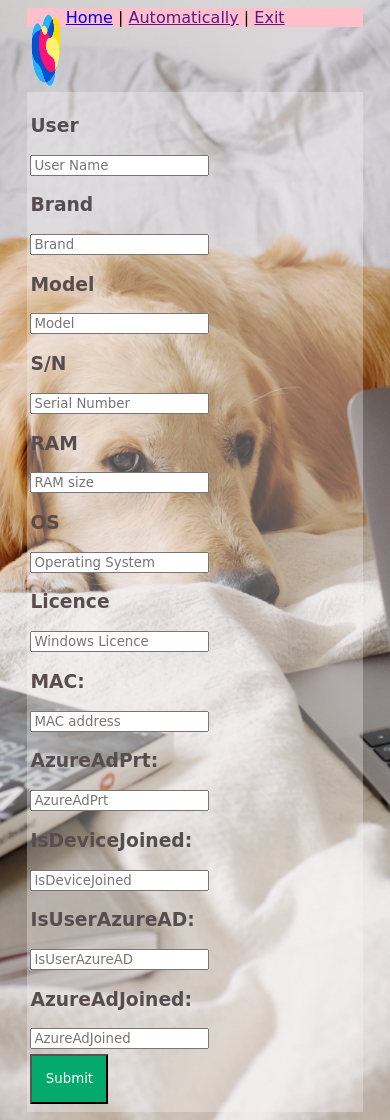
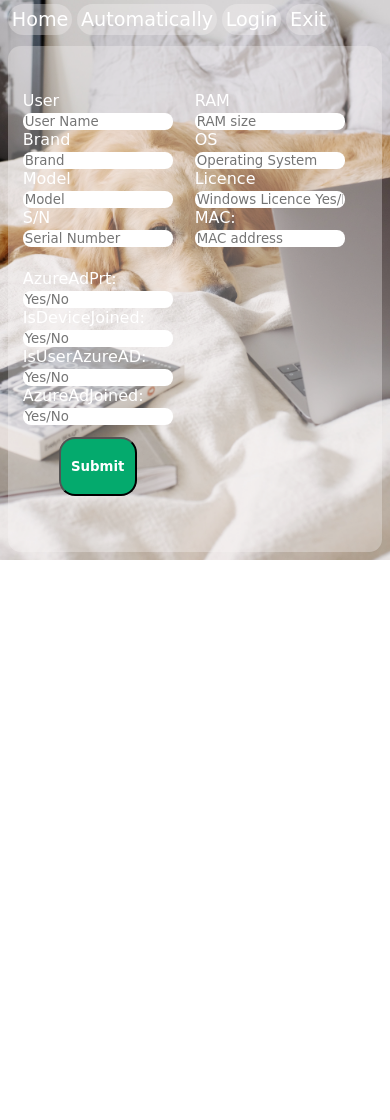
Before and after one commit to zajurin/inv, a Flask app: page / in a window 390 px wide. After the commit the page ends 560 px from the top, so only its background shows below. Run offline with Flask 2, Linux system fonts and the light colour scheme.

Commit message:
adding responsive with flex

```diff
--- a/static/main.css
+++ b/static/main.css
@@ -16,66 +16,102 @@ body {
   background-size: cover;
 }
 
+.main-container {
+  background-color: rgb(248, 246, 246, 0.32);
+  display: flex;
+  flex-direction: row;
+  padding: 1%;
+  flex-basis: 90%;
+  height: 60vh;
+  margin: auto;
+  justify-content: space-between;
+  align-content: center;
+  border-radius: 0.8rem;
+}
+
+form {
+  align-content: center;
+  width: 100vw;
+}
+
 .myheader {
   background-color: rgb(91, 71, 146);
 }
 
-.topnav {
-  background-color: pink;
-  width: 90%;
-  height: 20%;
-  margin: auto;
+nav {
+  margin-top: 2%;
 }
 
-img.logo {
-  float: left;
+.topnav a {
+  background-color: rgb(248, 246, 246, 0.32);
+  color: white;
+  height: 10%;
+  font-size: larger;
+  border-radius: 1.3rem;
+  text-decoration: none;
   padding: 1%;
-  margin-bottom: 0%;
-  width: 10vw;
-  height: 10vh;
-  display: inline;
-  text-indent: -999 px;
 }
 
-.main-container {
-  background-color: rgb(248, 246, 246, 0.32);
-  display: flex;
-  justify-content: space-between;
-  padding: 1%;
-  width: 90%;
-  height: 60%;
-  margin: auto;
+.topnav a:hover {
+  background-color: white;
+  color: rgb(87, 76, 78);
 }
+
+#separator {
+  /* margin: 2%; */
+  padding: 2%;
+  text-align: center;
+}
+
+[class*='mini-container'] {
+  margin: 3%;
+}
+
 .mini-container {
   box-sizing: border-box;
-  border-radius: 5%;
-  border: none;
-  width: 30%;
+  float: left;
+  display: flex;
+  flex-direction: column;
+  flex-basis: 30%;
 }
 
 .mini-container-2 {
   box-sizing: border-box;
-  /* border-radius: 5%; */
-  border: none;
+  display: flex;
+  float: left;
+  flex-direction: column;
   flex-basis: 30%;
 }
 
 .mini-container-3 {
   box-sizing: border-box;
-  border-radius: 5%;
-  border: none;
-  width: 30%;
+  float: left;
+  display: flex;
+  flex-direction: column;
+  flex-basis: 30%;
 }
 
-h3 {
-  color: rgb(87, 76, 78);
+label {
+  /* color: rgb(87, 76, 78); */
+  color: white;
+  margin-bottom: 2%;
+}
+input.textInput {
+  width: 20vw;
+  max-width: 25vw;
+  max-height: 24px;
+  min-width: 150px;
+  border-radius: 0.5rem;
+  border-style: none;
 }
 
 .btn {
   background-color: #04aa6d;
-  height: 6vh;
+  height: 7vh;
+  border-radius: 1rem;
   margin: 8% auto;
   color: white;
   display: block;
   width: 20vw;
+  font-weight: bold;
 }
--- a/templates/index.html
+++ b/templates/index.html
@@ -9,58 +9,60 @@
 </head>
 <body>
     <nav class="topnav">
-        <img src="../static/inventivelogo.jpg" alt="Inventive logo" class="logo">
-        <a class="active" href="#home">Home</a> |
-        <a href="">Automatically</a> |
+        <a class="active" href="#home">Home</a>
+        <a href="">Automatically</a>
+        <a href="">Login</a>
         <a href="">Exit</a>
     </nav>
+    <div id="separator">
     <!-- <div class="container"> -->
         {% if message %}
             <p class="message">{{ message | safe }}</p>
         {% endif %}
     <!-- </div> -->
+    </div>
     <div class="main-container">
         <form action="/submit" method="POST">
             <div class="form-group">
                 <div class="mini-container">
-                    <h3>User</h3>
-                    <input type="text" name="user" placeholder="User Name"/>
+                    <label for="user">User</label>
+                    <input class="textInput" type="text" name="user" placeholder="User Name"/>
 
-                    <h3>Brand</h3>
-                    <input type="text" name="brand" placeholder="Brand"/>
+                    <label for="brand">Brand</label>
+                    <input class="textInput" type="text" name="brand" placeholder="Brand"/>
 
-                    <h3>Model</h3>
-                    <input type="text" name="model" placeholder="Model"/>
+                    <label for="model">Model</label>
+                    <input class="textInput" type="text" name="model" placeholder="Model"/>
 
-                    <h3>S/N</h3>
-                    <input type="text" name="serialNumber" placeholder="Serial Number"/>
+                    <label for="sn">S/N</label>
+                    <input class="textInput" type="text" name="serialNumber" placeholder="Serial Number"/>
                 </div>
                 <div class="mini-container-2">
-                    <h3>RAM</h3>
-                    <input type="text" name="ram" placeholder="RAM size"/>
+                    <label for="ram">RAM</label>
+                    <input class="textInput" type="text" name="ram" placeholder="RAM size"/>
 
-                    <h3>OS</h3>
-                    <input type="text" name="operatingSystem" placeholder="Operating System"/>
+                    <label for="os">OS</label>
+                    <input class="textInput" type="text" name="operatingSystem" placeholder="Operating System"/>
 
-                    <h3>Licence</h3>
-                    <input type="text" name="licence" placeholder="Windows Licence"/>
+                    <label for="licence">Licence</label>
+                    <input class="textInput" type="text" name="licence" placeholder="Windows Licence Yes/No"/>
 
-                    <h3>MAC:</h3>
-                    <input type="text" name="macAddress" placeholder="MAC address"/>
+                    <label for="mac">MAC:</label>
+                    <input class="textInput" type="text" name="macAddress" placeholder="MAC address"/>
 
                 </div>
                 <div class="mini-container-3">
-                    <h3>AzureAdPrt:</h3>
-                    <input type="text" name="azureAdPrt" placeholder="AzureAdPrt"/>
+                    <label for="azureadprt">AzureAdPrt:</label>
+                    <input class="textInput" type="text" name="azureAdPrt" placeholder="Yes/No"/>
 
-                    <h3>IsDeviceJoined:</h3>
-                    <input type="text" name="isDeviceJoined" placeholder="IsDeviceJoined"/>
+                    <label for="isdevicejoined">IsDeviceJoined:</label>
+                    <input class="textInput" type="text" name="isDeviceJoined" placeholder="Yes/No"/>
 
-                    <h3>IsUserAzureAD:</h3>
-                    <input type="text" name="isUserAzureAD" placeholder="IsUserAzureAD"/>
+                    <label for="isuserazuread">IsUserAzureAD:</label>
+                    <input class="textInput" type="text" name="isUserAzureAD" placeholder="Yes/No"/>
 
-                    <h3>AzureAdJoined:</h3>
-                    <input type="text" name="azureAdJoined" placeholder="AzureAdJoined"/>
+                    <label for="azureadjoined">AzureAdJoined:</label>
+                    <input class="textInput" type="text" name="azureAdJoined" placeholder="Yes/No"/>
                     <input type="submit" value="Submit" class="btn"/>
                 </div>
             </div>
```
